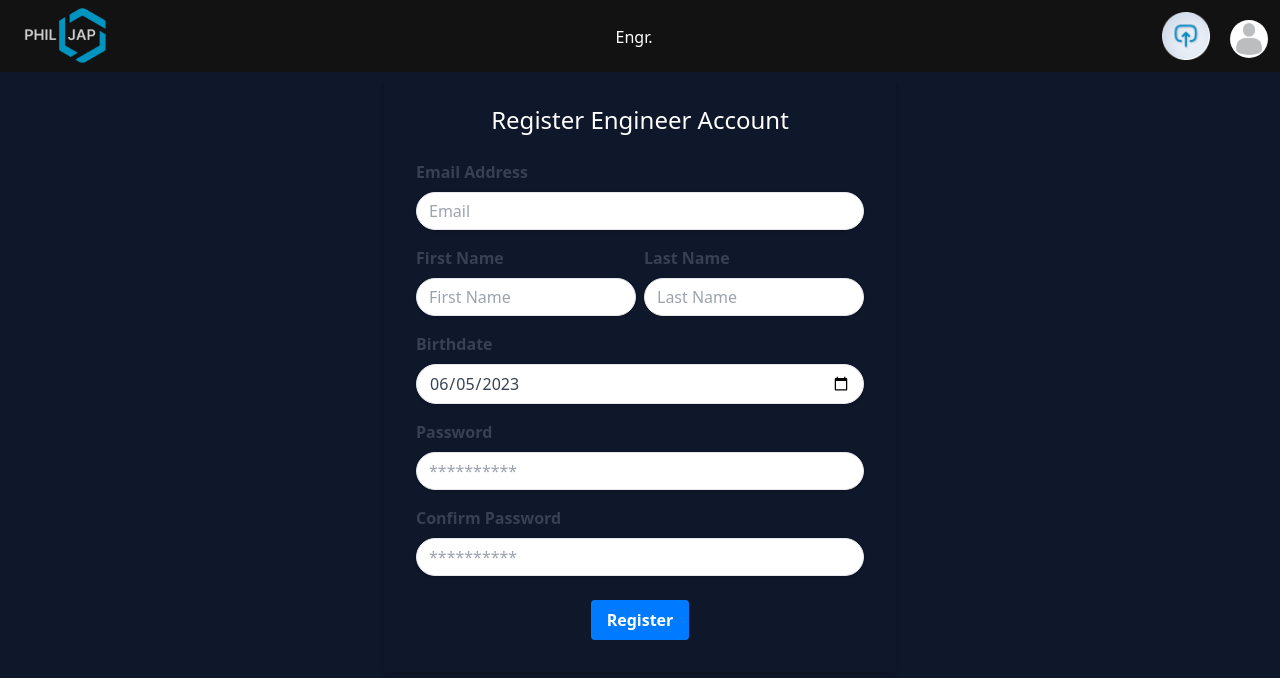
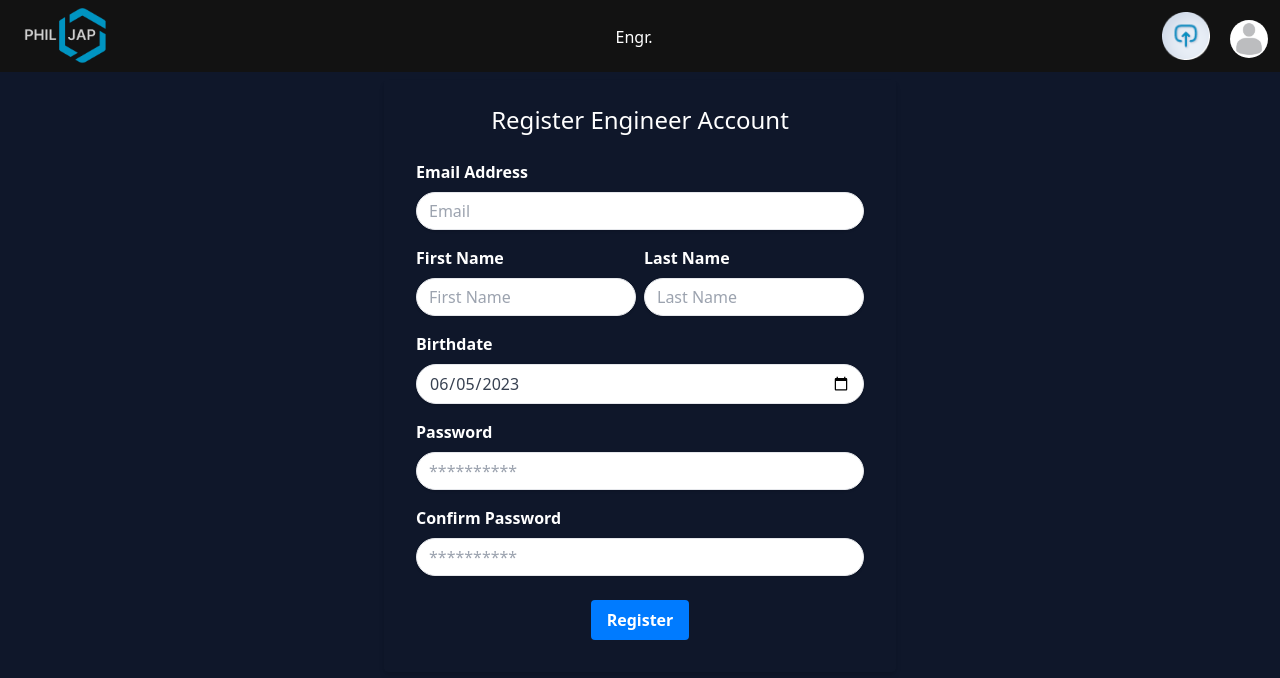
Before and after one commit to rubszz/philjap-client, a React (Vite) app in the folder client/: page /add-engineer in a window 1280 px wide. Shown: the top 678 px of the page. Built offline with nearby package versions, Linux system fonts and the light colour scheme; no server answers; sample sign-in values are in the browser's storage.

Commit message:
Email Support Added

```diff
--- a/client/src/components/RegisterForm.jsx
+++ b/client/src/components/RegisterForm.jsx
@@ -39,7 +39,7 @@ const RegistrationForm = () => {
         <h2 className="mb-6 text-2xl font-medium text-center text-white">Register Engineer Account</h2>
 
         <div className="mb-4">
-          <label className="block mb-2 font-bold text-gray-700" htmlFor="email">
+          <label className="block mb-2 font-bold text-white" htmlFor="email">
             Email Address
           </label>
           <input
@@ -53,7 +53,7 @@ const RegistrationForm = () => {
         </div>
         <div className="flex flex-col sm:flex-row sm:gap-2">
           <div className="mb-4 sm:w-1/2">
-            <label className="block mb-2 font-bold text-gray-700" htmlFor="email">
+            <label className="block mb-2 font-bold text-white" htmlFor="email">
               First Name
             </label>
             <input
@@ -66,7 +66,7 @@ const RegistrationForm = () => {
             />
           </div>
           <div className="mb-4 sm:w-1/2">
-            <label className="block mb-2 font-bold text-gray-700" htmlFor="email">
+            <label className="block mb-2 font-bold text-white" htmlFor="email">
               Last Name
             </label>
             <input
@@ -80,7 +80,7 @@ const RegistrationForm = () => {
           </div>
         </div>
         <div className="mb-4">
-          <label className="block mb-2 font-bold text-gray-700" htmlFor="password">
+          <label className="block mb-2 font-bold text-white" htmlFor="password">
             Birthdate
           </label>
           <input
@@ -93,7 +93,7 @@ const RegistrationForm = () => {
           />
         </div>
         <div className="mb-4">
-          <label className="block mb-2 font-bold text-gray-700" htmlFor="password">
+          <label className="block mb-2 font-bold text-white" htmlFor="password">
             Password
           </label>
           <input
@@ -106,7 +106,7 @@ const RegistrationForm = () => {
           />
         </div>
         <div className="mb-6">
-          <label className="block mb-2 font-bold text-gray-700" htmlFor="confirmPassword">
+          <label className="block mb-2 font-bold text-white" htmlFor="confirmPassword">
             Confirm Password
           </label>
           <input
--- a/client/src/components/chat/FloatingChatButton.jsx
+++ b/client/src/components/chat/FloatingChatButton.jsx
@@ -32,7 +32,7 @@ const FloatingChatButton = () => {
   };
 
   return (
-    <div className="fixed bottom-4 right-4 z-10">
+    <div className="fixed bottom-4 right-4 z-50">
       {!isOpen && (
         <button
           className="bg-discordBlue text-white p-3 rounded-full shadow-lg"
--- a/client/src/pages/AdminDashboard.jsx
+++ b/client/src/pages/AdminDashboard.jsx
@@ -2,6 +2,7 @@ import React, { useEffect, useState } from 'react';
 import Navbar from '../components/Navbar'
 import ProjectsList from '../components/ProjectsList';
 import { auth } from '../firebase/auth'; // make sure to import your initialized firebase auth object
+import FloatingChatButton from '../components/chat/FloatingChatButton';
 
 const AdminDashboard = () => {
   const [userId, setUserId] = useState(null);
@@ -23,9 +24,11 @@ const AdminDashboard = () => {
   return (
     <div className="pt-[120px] h-full w-full bg-cover bg-slate-900">
       <Navbar />
+      <FloatingChatButton />
       <div className="flex w-screen h-screen justify-evenly ">
         <ProjectsList userId={userId} />
       </div>
+
     </div>
   )
 };
--- a/client/src/pages/ClientDashboardPage.jsx
+++ b/client/src/pages/ClientDashboardPage.jsx
@@ -1,6 +1,7 @@
 import React from 'react'
 import ClientNavbar from '../components/ClientNavbar'
 import Explorer from '../components/Explorer'
+import FloatingChatButton from '../components/chat/FloatingChatButton'
 
 const ClientDashboardPage = () => {
   return (
@@ -10,6 +11,7 @@ const ClientDashboardPage = () => {
             <h1 className="text-4xl font-bold text-white ">Welcome to your dashboard!</h1>
             <Explorer />
         </div>
+        <FloatingChatButton />
     </div>
   )
 }
--- a/client/src/pages/RegisterPage.jsx
+++ b/client/src/pages/RegisterPage.jsx
@@ -4,6 +4,7 @@ import { motion } from 'framer-motion'
 
 import headmaster from "../assets/HeadMaster.png"
 import display from "../assets/image1.jpg"
+import FloatingChatButton from '../components/chat/FloatingChatButton'
 
 const RegisterPage = () => {
 
@@ -32,6 +33,7 @@ const RegisterPage = () => {
             className="flex flex-col items-center justify-center pr-[7%]">
 
             <RegistrationForm />
+            <FloatingChatButton />
         </motion.div>
         <motion.div
             initial={{ x: 900 }}
--- a/client/src/pages/UploadPage.jsx
+++ b/client/src/pages/UploadPage.jsx
@@ -1,6 +1,7 @@
 import React from 'react'
 import Navbar from '../components/Navbar'
 import UploadComponent from '../components/UploadComponent'
+import FloatingChatButton from '../components/chat/FloatingChatButton'
 
 
 const UploadPage = () => {
@@ -10,6 +11,7 @@ const UploadPage = () => {
         <div className="pt-[100px]">
             <UploadComponent />
         </div>
+        <FloatingChatButton />
     </div>
   )
 }
```
